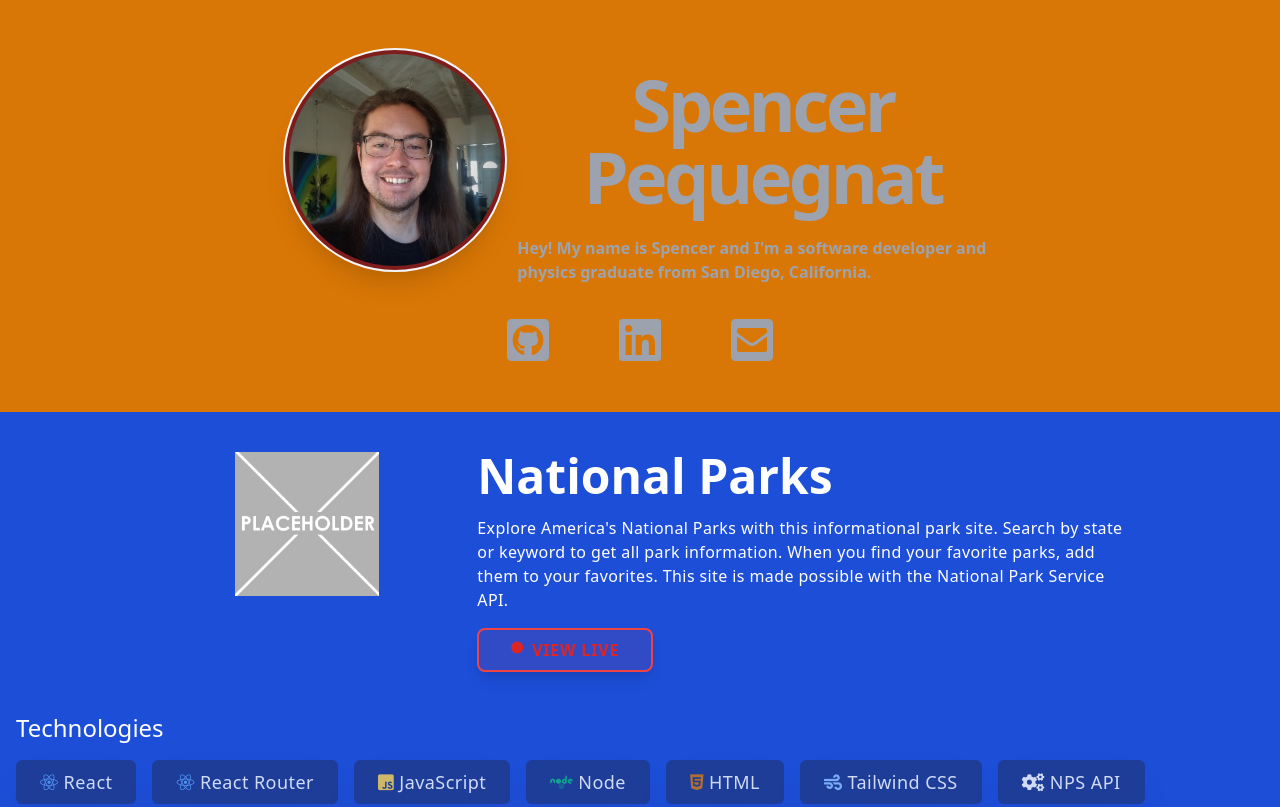
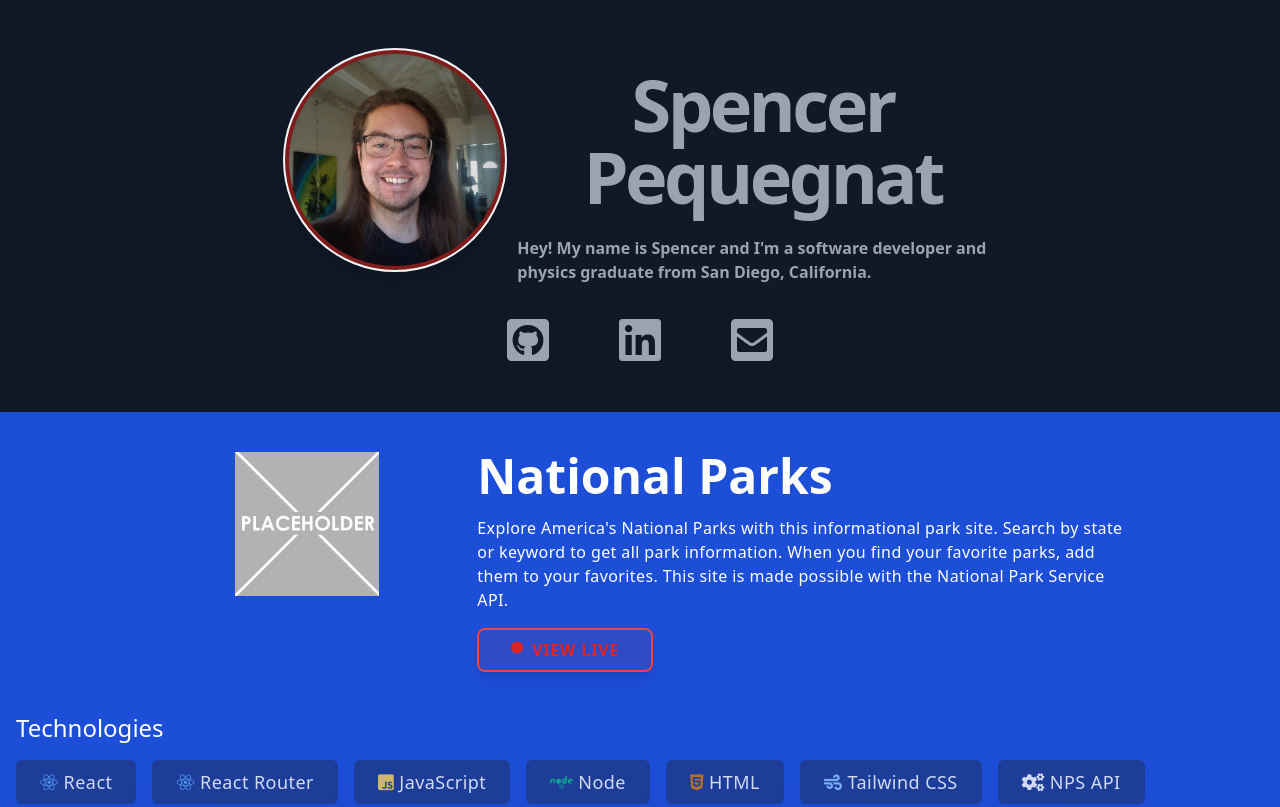
Before and after one commit to spenpeq-cav/portfolio, a website built with Vite: page index.html in a window 1280 px wide. Shown: the top 807 px of the page. Built offline with nearby package versions, Linux system fonts and the light colour scheme; files whose address does not match are found by name.

Commit message:
Remove top color change, change script for heroku

```diff
--- a/index.html
+++ b/index.html
@@ -10,7 +10,7 @@
 </head>
 
 <body class="bg-gray-300">
-    <div class="bg-gray-900 md:bg-indigo-900 lg:bg-yellow-200 xl:bg-yellow-600 2xl:bg-green-500">
+    <div class="bg-gray-900">
         <div class="px-4 py-8 max-w-md mx-auto md:grid md:grid-cols-3 md:max-w-3xl md:py-12">
             <img class= "mx-auto h-72 bg-red-900 rounded-full border-2 p-1 border-gray-100 shadow-xl object-cover md:h-56 md:col-span-1" src="/img/profile.jpg" alt="Spencer's profile image">
             <div class="md:col-span-2">
--- a/package.json
+++ b/package.json
@@ -4,7 +4,7 @@
   "description": "",
   "main": "index.js",
   "scripts": {
-    "dev": "vite"
+    "start": "vite"
   },
   "keywords": [],
   "author": "",
```
